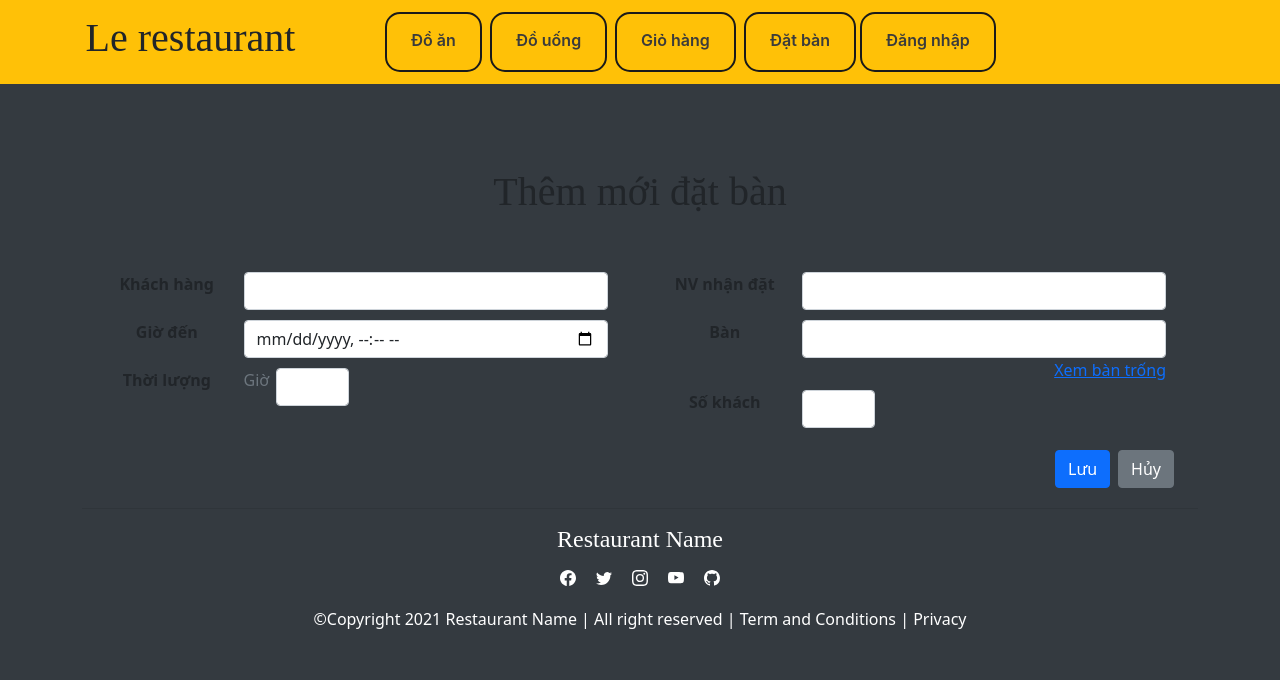
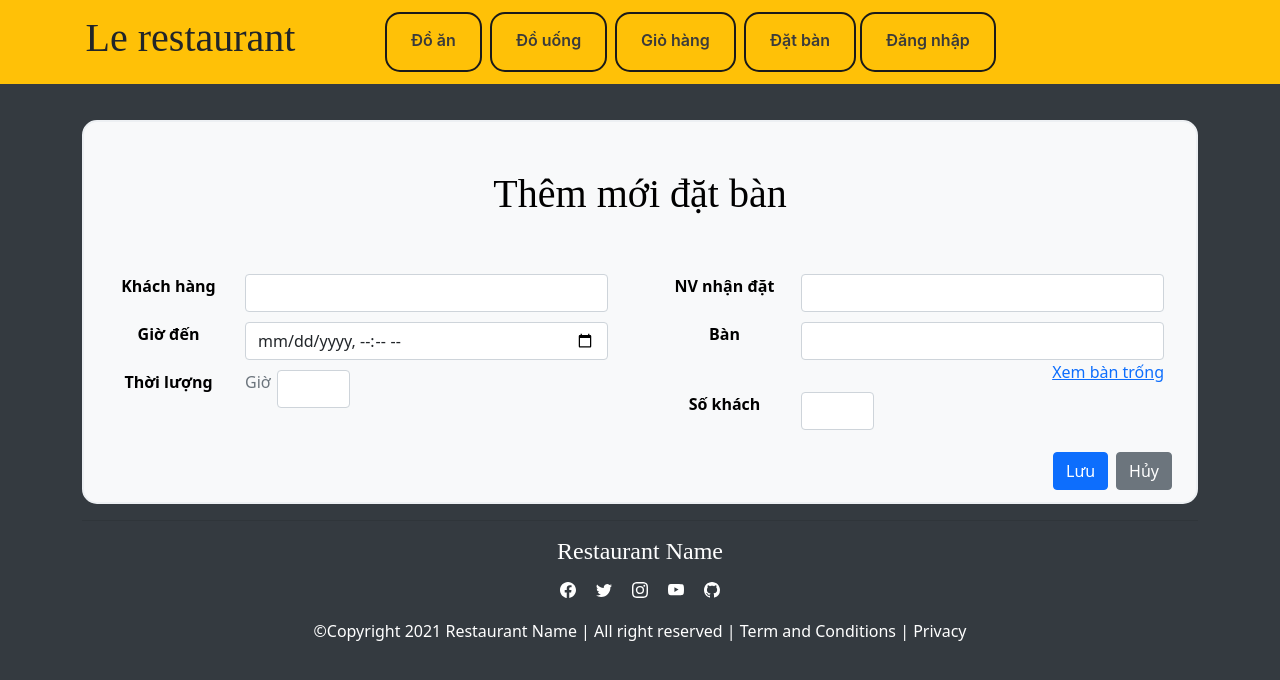
Before and after one commit to lkangr/doan1, a React (Create React App) app in the folder frontend/: page /reservation/new in a window 1280 px wide. Shown: the top 680 px of the page. Built offline with nearby package versions, Linux system fonts and the light colour scheme.

Commit message:
update css

```diff
--- a/frontend/src/customer/Customer.js
+++ b/frontend/src/customer/Customer.js
@@ -13,16 +13,16 @@ const restaurantName = "Le restaurant";
 const bgColor = {backgroundColor: "var(--bs-yellow)"}
 const Customer = () => {
   return (
+    <BrowserRouter>
+      <Switch>
+        <Route path = "/payment" component = {MasterForm}/>
+        <Route path="/">
           <body style={{
             height: '100%',
             background: 'var(--bs-gray-dark)',
             minHeight: '100vh',
             width: '100%'
           }}>
-    <BrowserRouter>
-      <Switch>
-        <Route path = "/payment" component = {MasterForm}/>
-        <Route path = "/">
             <div className="App container">
 
             <MDBNavbar style={bgColor} dark expand="md" scrolling fixed="top">
@@ -74,10 +74,10 @@ const Customer = () => {
               <hr/>
               <Footer/>
             </div>
+          </body>
         </Route>
       </Switch>
     </BrowserRouter>
-    </body>
   );
 }
 
--- a/frontend/src/customer/component/Reserve_Form.js
+++ b/frontend/src/customer/component/Reserve_Form.js
@@ -35,7 +35,7 @@ const ReserveForm = () => {
   }
 
   return (
-    <>
+    <section className="features-boxed1">
     <h1 className="m-5">Thêm mới đặt bàn</h1>
     <form>
       <div className="container">
@@ -115,7 +115,7 @@ const ReserveForm = () => {
         </div>
       </div>
     </form>
-    </>
+    </section>
   )
 }
 
--- a/frontend/src/customer/css/box.css
+++ b/frontend/src/customer/css/box.css
@@ -85,3 +85,10 @@
 span {
     margin-left: 10px;
 }
+
+.features-boxed1 {
+    color: #000;
+    background-color: var(--bs-light);
+    border: 2px solid #edf0f3;
+    border-radius: 15px;
+}
```
Lines whose indentation alone changed are shown as unchanged.
